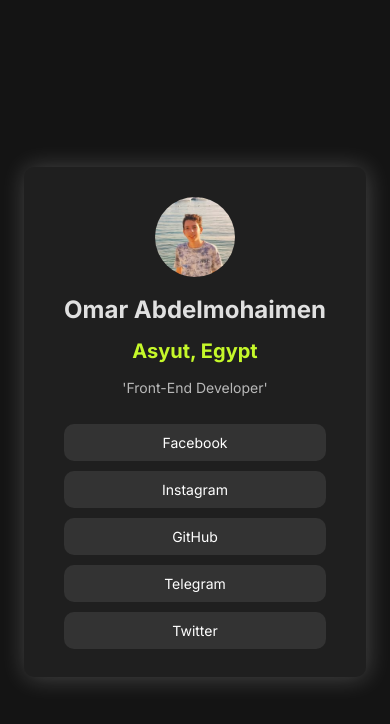
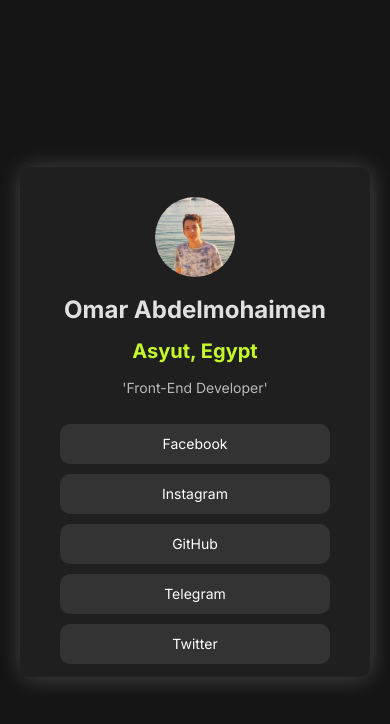
Before and after one commit to omarabdelmohaimen/Social_Media, a plain HTML site: page index.html in a window 390 px wide. Drawn offline with Linux system fonts and the light colour scheme.

Commit message:
main.css

```diff
--- a/style/main.css
+++ b/style/main.css
@@ -79,9 +79,9 @@
     }
 
     main .container .links ul li a {
-        height: 25px;
-        padding: 6px;
+        height: 20px;
+        padding: 10px;
         margin: 10px;
-        line-height: 25px;
+        line-height: 20px;
     }
 }
```
